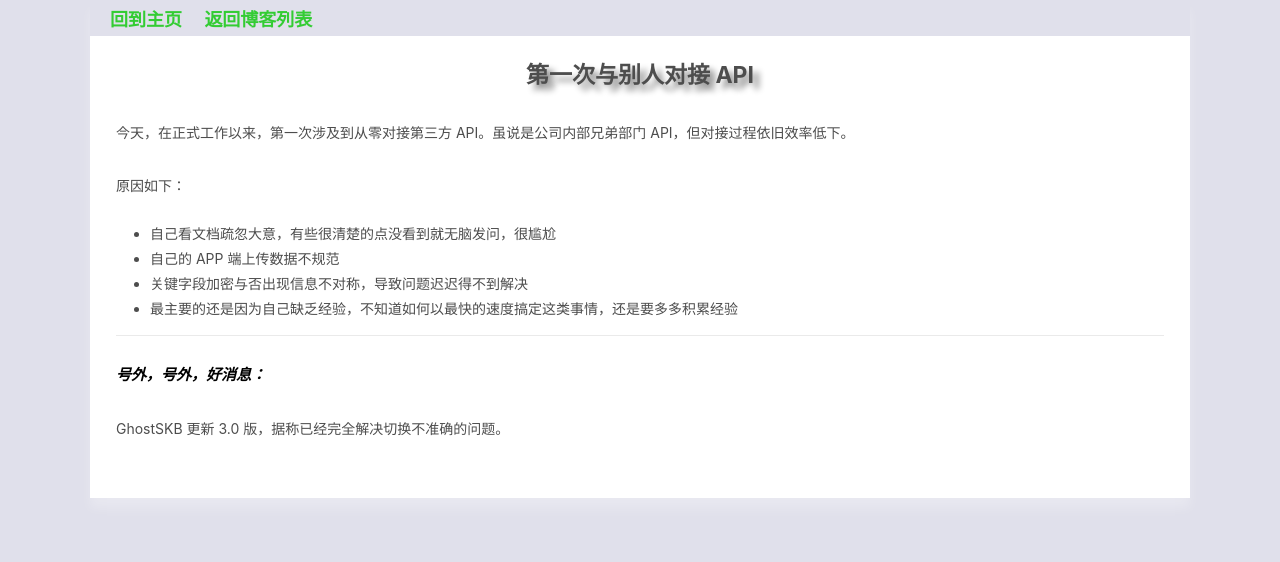
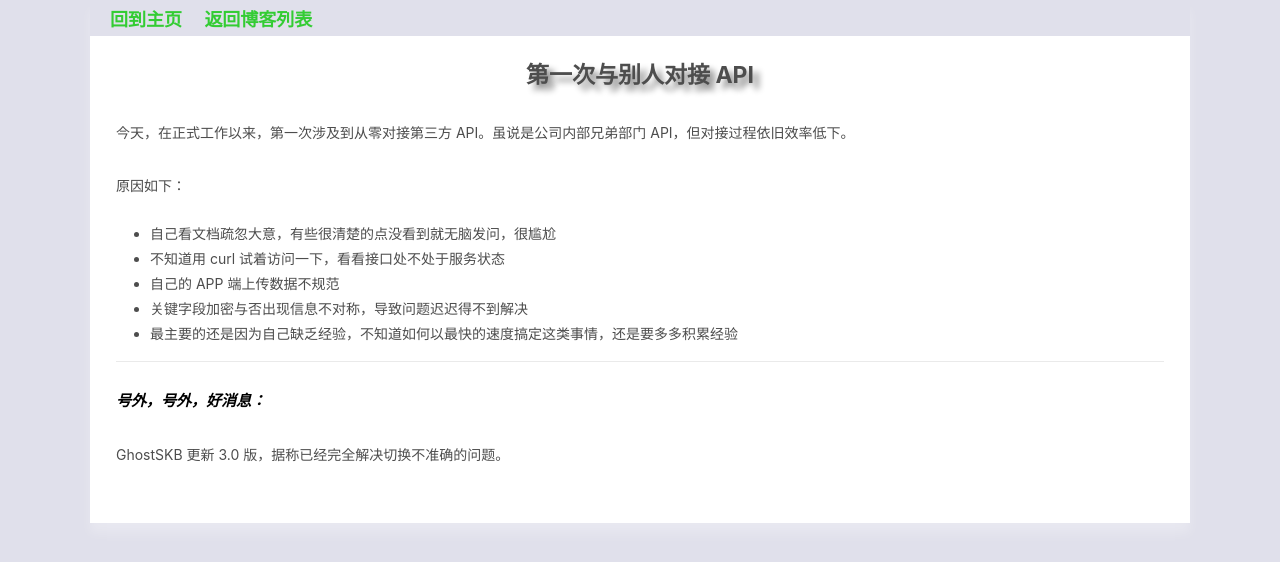
Before and after one commit to xxleyi/xxleyi.github.io, a Jekyll site: the page built from _posts/2018-10-23-第一次与别人对接 API.md, in a window 1280 px wide. Shown: the top 562 px of the page. Built offline with Jekyll 4.4.1, drawn with Linux system fonts in a browser that asks for light colours.

Commit message:
refine old blog

```diff
--- a/_posts/2018-10-23-第一次与别人对接 API.md
+++ b/_posts/2018-10-23-第一次与别人对接 API.md
@@ -9,6 +9,7 @@
 原因如下：
 
 - 自己看文档疏忽大意，有些很清楚的点没看到就无脑发问，很尴尬
+- 不知道用 curl 试着访问一下，看看接口处不处于服务状态
 - 自己的 APP 端上传数据不规范
 - 关键字段加密与否出现信息不对称，导致问题迟迟得不到解决
 - 最主要的还是因为自己缺乏经验，不知道如何以最快的速度搞定这类事情，还是要多多积累经验
```
